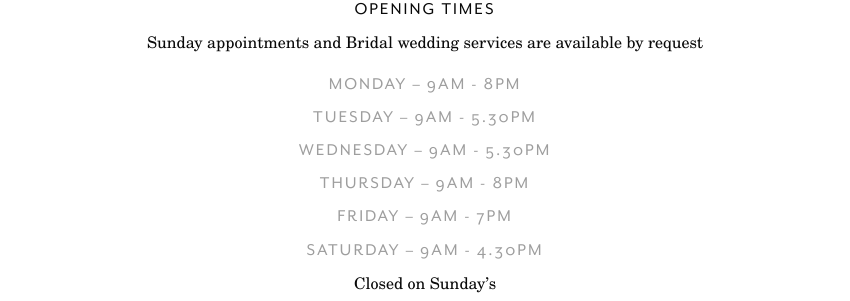
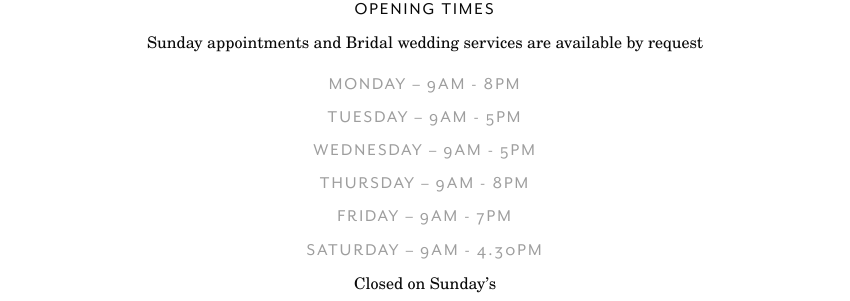
Before and after one commit to garethjohnsdesign/gerardhair.archive, a Jekyll site: the page built from info.md, in a window 1280 px wide and 900 px high, scrolled down 1106 px. Shown: the part 153-454 px from the top of the window, without its empty margins (215-1065 px from the left). Built offline with Jekyll 4.4.1, drawn with Linux system fonts in a browser that asks for light colours.

Commit message:
Updated Info

```diff
--- a/info.md
+++ b/info.md
@@ -17,9 +17,9 @@ details:
   extra-text: "#### +44 (0)1476 56 56 56    \n#### salon@gerardhair.com   "
 - title: Opening Times
   text: Sunday appointments and Bridal wedding services are available by request
-  extra-text: "#### Monday – 9AM - 8PM  \n#### Tuesday – 9AM - 5.30PM  \n#### Wednesday
-    – 9AM - 5.30PM  \n#### Thursday – 9AM - 8PM  \n#### Friday – 9AM - 7PM  \n####
-    Saturday – 9AM - 4.30PM  \nClosed on Sunday’s"
+  extra-text: "#### Monday – 9AM - 8PM  \n#### Tuesday – 9AM - 5PM  \n#### Wednesday
+    – 9AM - 5PM  \n#### Thursday – 9AM - 8PM  \n#### Friday – 9AM - 7PM  \n#### Saturday
+    – 9AM - 4.30PM  \nClosed on Sunday’s"
 - title: Booking Policy
   text: Please arrive on time to ensure you receive your full service. If you are
     running late, we will do everything we can to accommodate you. If you are excessively
```
